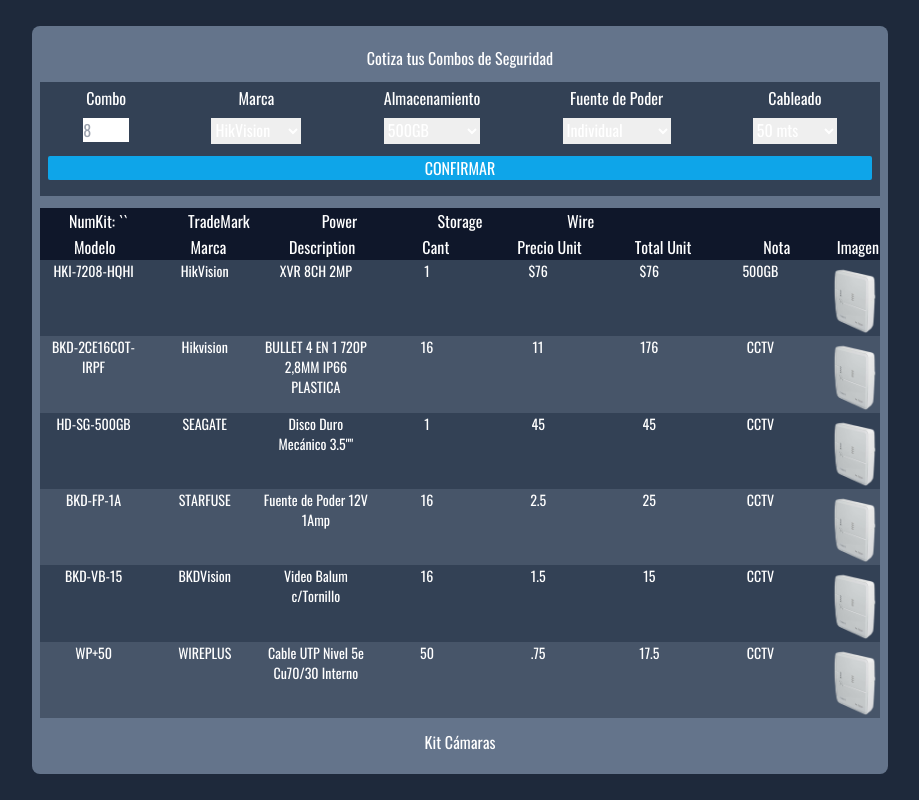
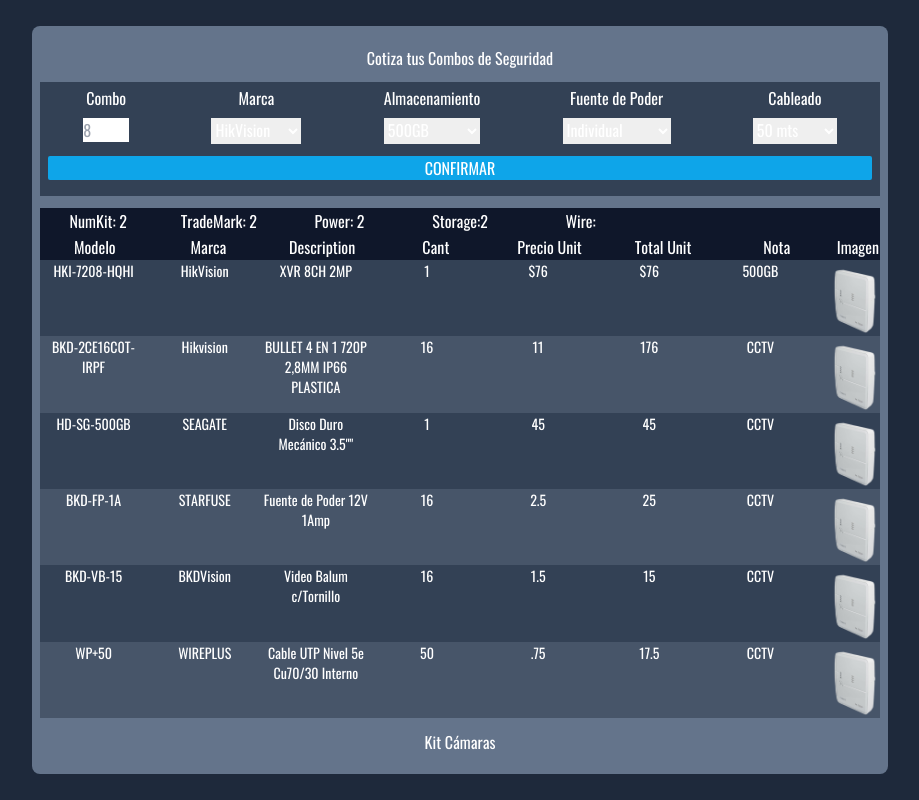
Before and after one commit to serverBKD/trifasic-next, a Next.js app: page /proforma in a window 1280 px wide. Shown: the whole page, without its empty margins (180-1099 px from the left). Built offline with nearby package versions, Linux system fonts and the light colour scheme.

Commit message:
20231215: v0.0.7: /ProForma + FormKit > TableKit

```diff
--- a/src/components/FormKit.jsx
+++ b/src/components/FormKit.jsx
@@ -1,29 +1,14 @@
 "use client";
-import { useState } from "react";
+import { useForm } from "react";
 import TableKit from "@/components/TableKit";
 
 export default function FormKit() {
-  const [NumKit, setNumKit] = useState(4);
-  const [TradeMark, setTradeMark] = useState("hikvision");
-  const [Storage, setStorage] = useState("500GB");
-  const [Power, setPower] = useState("unit");
-  const [ Wire, setWire ] = useState("50");
-  const [QueryOpt,setQueryOpt] = useState({})
   return (
     <section>
       <form
         className="my-3 px-2 py-1 bg-slate-700"
         onSubmit={(e) => {
           e.preventDefault();
-          const __QueryOpt = {
-            numkit: `${NumKit}`,
-            TradeMark: `${TradeMark}`,
-            Power: `${Power}`,
-            Storage: `${Storage}`,
-            Wire: `${Wire}`,
-          };
-          setQueryOpt(__QueryOpt)
-          console.log(QueryOpt);
         }}
       >
         <div>
@@ -93,7 +78,7 @@ export default function FormKit() {
           </div>
         </div>
       </form>
-      <TableKit QueryOpt={QueryOpt}/>
+      <TableKit QueryOpt={2} />
     </section>
   );
 }
--- a/src/components/TableKit.jsx
+++ b/src/components/TableKit.jsx
@@ -1,9 +1,9 @@
 import Image from "next/image";
-import ProductSec from "@/lib/ProductSeg.d"
+import ProductSec from "@/lib/ProductSeg.d";
 
-export default function TableKit({QueryOpt}) {
-  console.log('de este lado',QueryOpt)
-  const NUMBER_CAM = 16
+export default function TableKit({ QueryOpt }) {
+  console.log("de este lado", QueryOpt);
+  const NUMBER_CAM = 16;
   const CAM = new ProductSec(
     "DS-2CE16C0T-IRPF",
     "BKD-2CE16C0T-IRPF",
@@ -19,11 +19,11 @@ export default function TableKit({QueryOpt}) {
     <table className="w-[840px] my-3 px-3">
       <thead>
         <tr className="grid grid-flow-col gap-1 grid-cols-7 bg-slate-900">
-          <td>NumKit: `{QueryOpt.numkit}`</td>
-          <td>TradeMark</td>
-          <td>Power</td>
-          <td>Storage</td>
-          <td>Wire</td>
+          <td>NumKit: {QueryOpt}</td>
+          <td>TradeMark: {QueryOpt}</td>
+          <td>Power: {QueryOpt}</td>
+          <td>Storage:{QueryOpt}</td>
+          <td>Wire:{QueryOpt.Wire}</td>
         </tr>
         <tr className="grid grid-flow-col gap-1 grid-cols-7 bg-slate-900">
           <td>Modelo</td>
```
